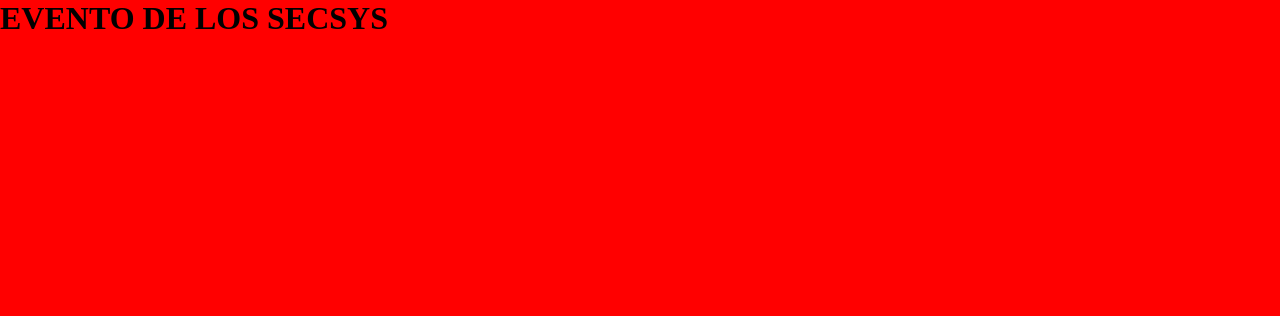
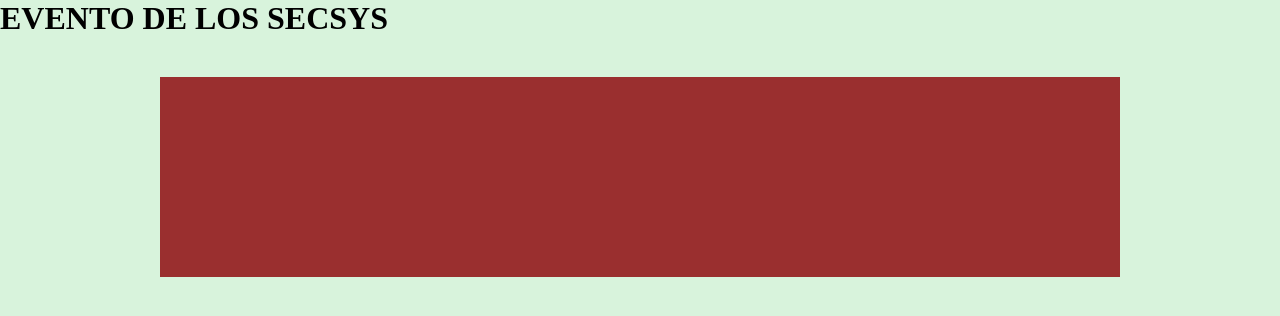
Before and after one commit to SS-PachaP/Web-SecSys-III, a plain HTML site: page eventos_abel/EVENTO.html in a window 1280 px wide. Drawn offline with Linux system fonts and the light colour scheme.

Commit message:
asignando un div

```diff
--- a/eventos_abel/EVENTO.html
+++ b/eventos_abel/EVENTO.html
@@ -7,7 +7,7 @@
 </head>
 <body>
    <h1>EVENTO DE LOS SECSYS</h1>
-   <div id="campo 1">
+   <div class="evento">
 
    </div>
 </body>
--- a/eventos_abel/STILE.css
+++ b/eventos_abel/STILE.css
@@ -1,12 +1,12 @@
 *{
     margin: 0px;
     padding: 0px;
-    background: red;
+    background: #d8f3dc;
 }
 
-div#campo 1{
+.evento{
     margin: 40px auto;
-    padding: 960px;
-    height: 400px;
-    background-color: #ff1010;
+    width: 960px;
+    height: 200px;
+    background: #9a2f2f;
 }
```
